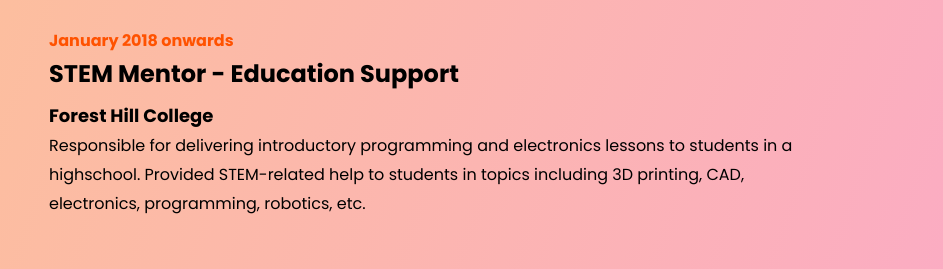
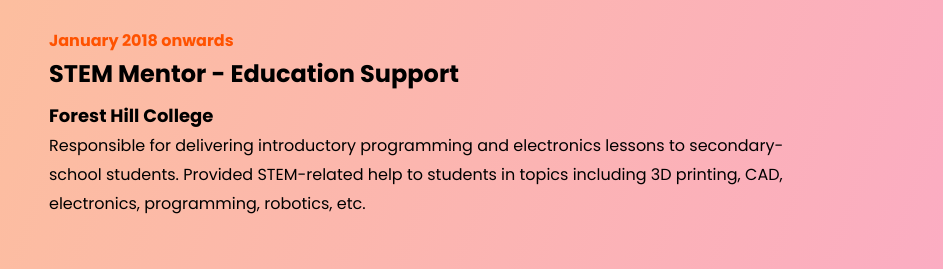
Before and after one commit to shaynedlima/Shaynes-Website, a plain HTML site: page index.html in a window 1280 px wide. Shown: the part 2982-3251 px from the top of the page, without its empty margins (337-1280 px from the left). Drawn offline with Linux system fonts and the light colour scheme; a web font is replaced by a local one.

Commit message:
Changed wording of experience (FHC)

```diff
--- a/index.html
+++ b/index.html
@@ -190,7 +190,7 @@
 								<span class="date">January 2018 onwards</span>
 								<h2>STEM Mentor - Education Support</h2>
 								<span class="position">Forest Hill College</span>
-								<p>Responsible for delivering introductory programming and electronics lessons to students in a highschool. Provided STEM-related help to students in topics including 3D printing, CAD, electronics, programming, robotics, etc. </p>
+								<p>Responsible for delivering introductory programming and electronics lessons to secondary-school students. Provided STEM-related help to students in topics including 3D printing, CAD, electronics, programming, robotics, etc. </p>
 							</div>
 						</div>
 						<div class="resume-wrap remove-bar d-flex ftco-animate">
```
